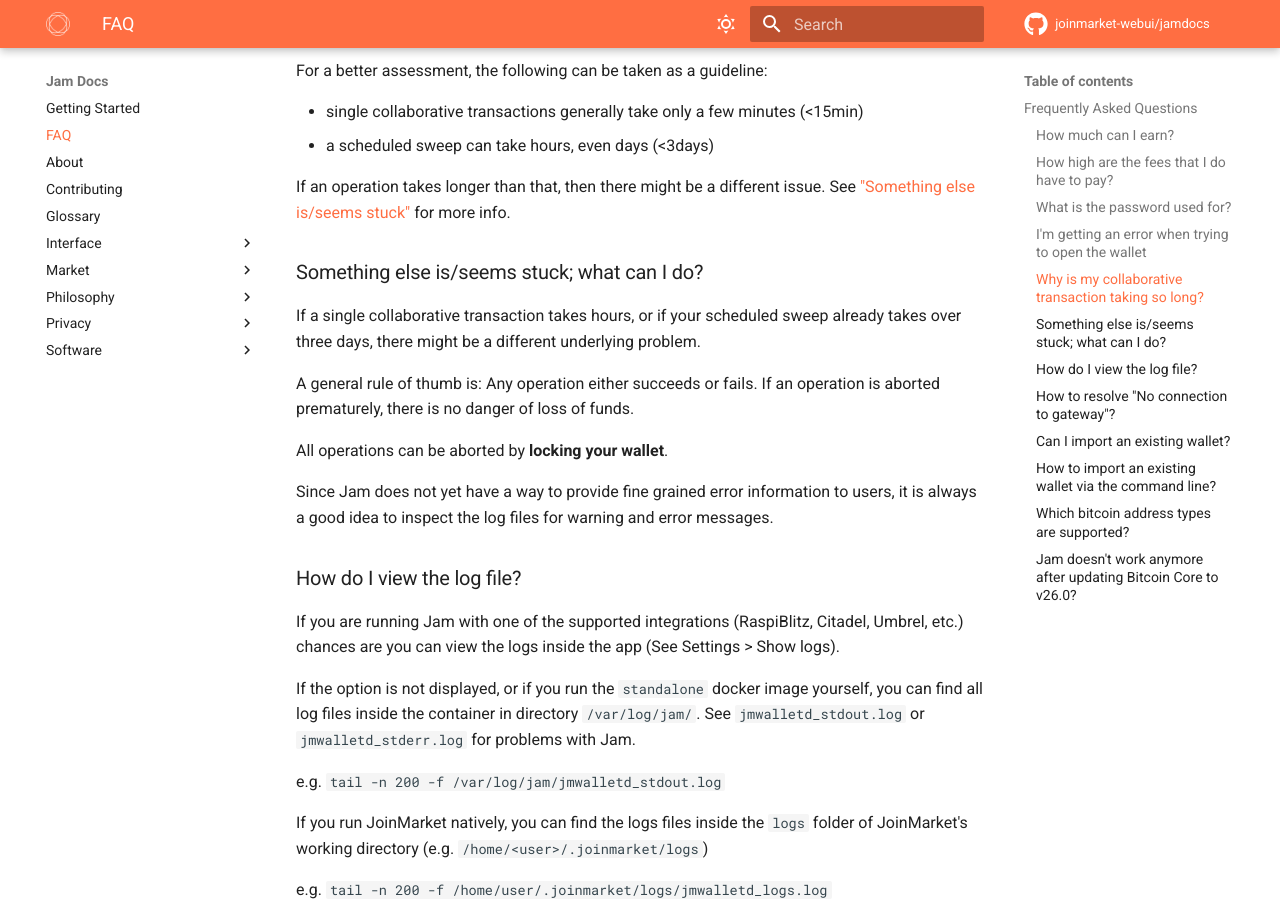
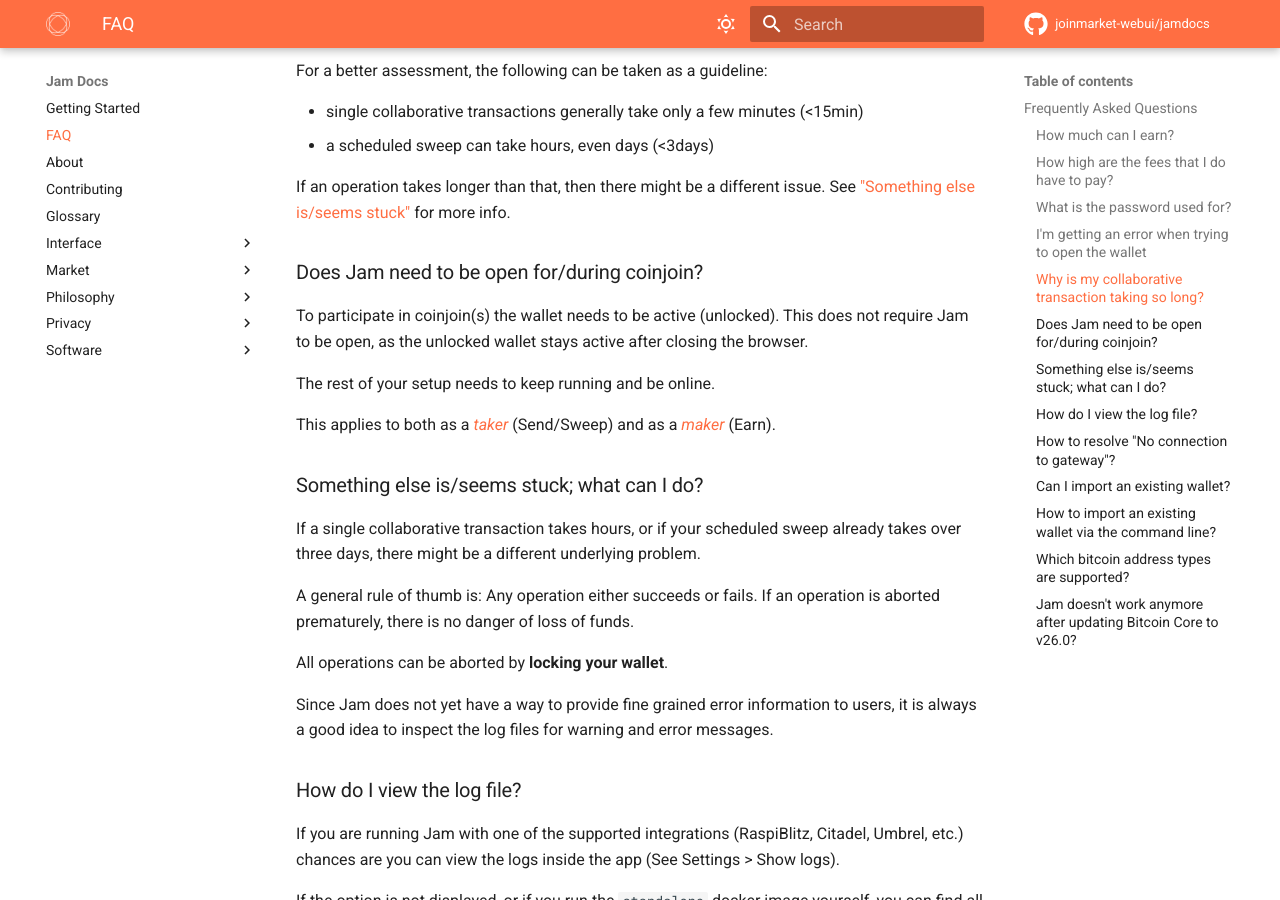
Before and after one commit to joinmarket-webui/jamdocs, an MkDocs documentation site: the page built from docs/FAQ.md, in a window 1280 px wide and 900 px high, scrolled down 1797 px. Built offline with MkDocs 1.6.1 and Material for MkDocs 9.7.7, drawn with Linux system fonts in a browser that asks for light colours; nearby versions of some CDN libraries; comment, search, counter and statistics services are not loaded.

Commit message:
docs(FAQ): does Jam need to be open during coinjoin (#56)

```diff
--- a/docs/FAQ.md
+++ b/docs/FAQ.md
@@ -102,6 +102,15 @@ For a better assessment, the following can be taken as a guideline:
 
 If an operation takes longer than that, then there might be a different issue.
 See ["Something else is/seems stuck"](#something-isseems-stuck-what-can-i-do) for more info.
+
+### Does Jam need to be open for/during coinjoin?
+
+To participate in coinjoin(s) the wallet needs to be active (unlocked).
+This does not require Jam to be open, as the unlocked wallet stays active after closing the browser.
+
+The rest of your setup needs to keep running and be online.
+
+This applies to both as a [_taker_](/glossary/#taker) (Send/Sweep) and as a [_maker_](/glossary/#maker) (Earn).
 
 ### Something else is/seems stuck; what can I do?
 
```
